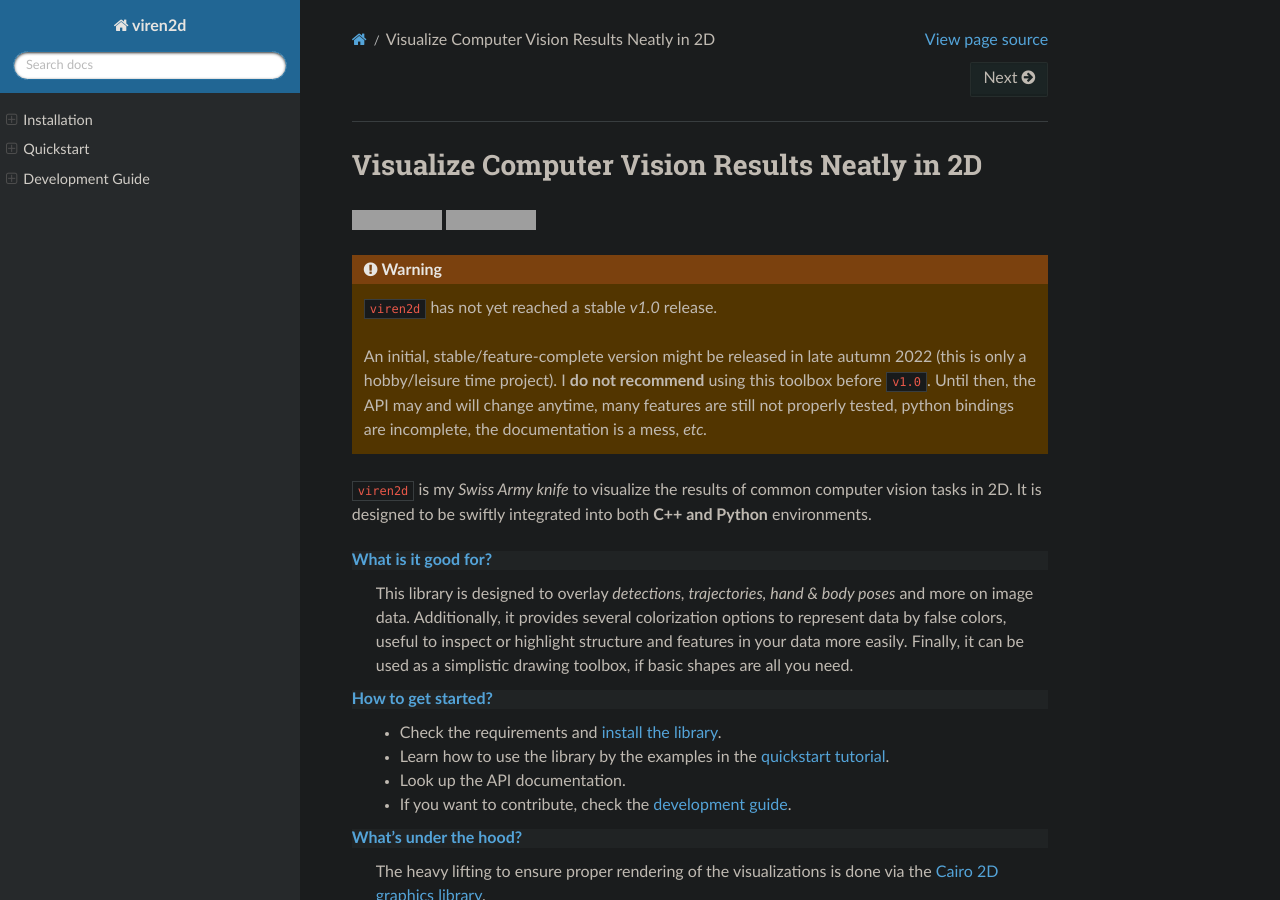
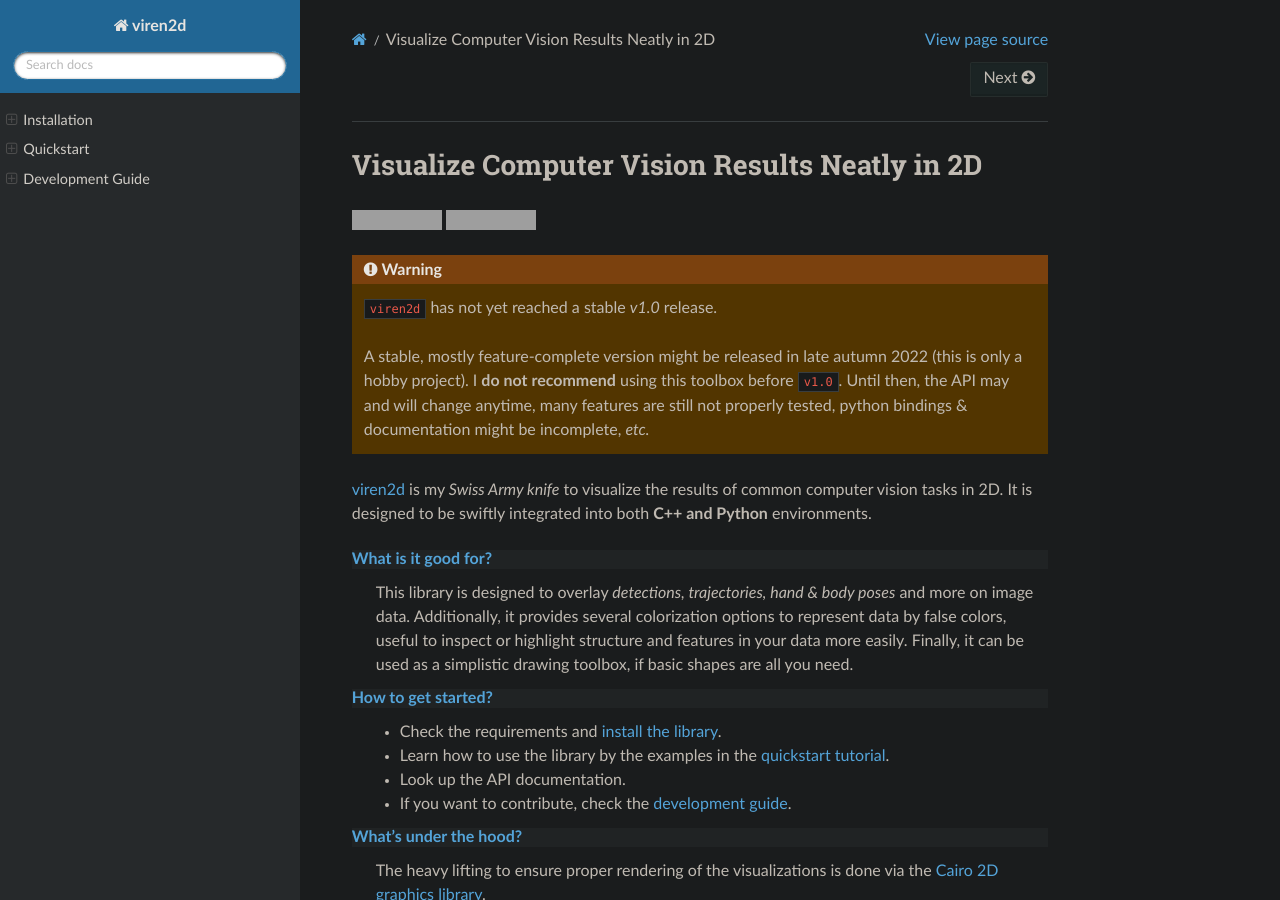
Before and after one commit to snototter/viren2d, a Sphinx documentation site: the page built from docs/source/index.rst, in a window 1280 px wide and 900 px high. Built offline with Sphinx 7.4.7 and the Read the Docs theme 2.0.0, drawn with Linux system fonts in a browser that asks for light colours; pages that are not in the unit, such as notebooks, are missing from menus; the version number could not be read and is left out; grey boxes are pictures that could not be loaded.

Commit message:
restructure documentation

```diff
--- a/docs/source/api-documentation.rst
+++ b/docs/source/api-documentation.rst
@@ -65,6 +65,10 @@
       :nosignatures:
 
       viren2d.ImageBuffer
+      viren2d.convert_gray2rgb
+      viren2d.convert_hsv2rgb
+      viren2d.convert_rgb2gray
+      viren2d.convert_rgb2hsv
       viren2d.load_image_uint8
       viren2d.save_image_uint8
 
--- a/docs/source/dev-guide.rst
+++ b/docs/source/dev-guide.rst
@@ -349,8 +349,6 @@
 
 *  Creating stereoglyphs
 
-*  Extend ImageBuffer to support the more "exotic" data types.
-
 
 Some **workflow-related extensions**, I'd fancy:
 
--- a/docs/source/index.rst
+++ b/docs/source/index.rst
@@ -12,17 +12,17 @@
 .. warning::
    ``viren2d`` has not yet reached a stable `v1.0` release.
 
-   An initial, stable/feature-complete version might be released in
-   late autumn 2022 (this is only a hobby/leisure time project).
+   A stable, mostly feature-complete version might be released in
+   late autumn 2022 (this is only a hobby project).
    I **do not recommend** using this toolbox before ``v1.0``.
    Until then, the API may and will change anytime, many features
-   are still not properly tested, python bindings are
-   incomplete, the documentation is a mess, *etc.*
+   are still not properly tested, python bindings & documentation
+   might be incomplete, *etc.*
 
 
-``viren2d`` is my *Swiss Army knife* to visualize the results of common
-computer vision tasks in 2D. It is designed to be swiftly integrated into
-both **C++ and Python** environments.
+`viren2d <https://github.com/snototter/viren2d>`__ is my *Swiss Army knife*
+to visualize the results of common computer vision tasks in 2D. It is designed
+to be swiftly integrated into both **C++ and Python** environments.
 
 
 **What is it good for?**
--- a/docs/source/tutorial/basics.rst
+++ b/docs/source/tutorial/basics.rst
@@ -15,11 +15,11 @@
 
 **What about visualizations besides drawing?**
    Besides drawing, ``viren2d`` also provides various
-   :ref:`color maps and colorization techniques<tutorial-colormaps>`
+   :ref:`color maps and colorization techniques<tutorial-colorization>`
    to inspect and represent data, such as depth measurements, topographic
    data, gradient or flow fields, *etc.*
 
-   The :class:`~viren2d.ImageBuffer` additionaly provides some basic image
+   Additionally, the :class:`~viren2d.ImageBuffer` provides some basic image
    processing functionalities, *e.g.* to :meth:`~viren2d.ImageBuffer.blend`
    images, :meth:`~viren2d.ImageBuffer.pixelate` regions, or perform
    some general color space conversions. Note, however, that these
--- a/docs/source/tutorial/colorization.rst
+++ b/docs/source/tutorial/colorization.rst
@@ -1,3 +1,5 @@
+.. _tutorial-colorization:
+
 ------------
 Colorization
 ------------
@@ -11,6 +13,7 @@
       :maxdepth: 1
 
       colorization-colormaps
-      colorization-colorize
+      colorization-scaled-colorization
+      colorization-label-colorization
       colorization-optical-flow
       colorization-relief-shading
```
Also changed, not shown: docs/source/apidoc/apidoc-colormaps.rst (+7 -4 lines), docs/source/tutorial/colorization-colorize.rst (deleted, +0 -58 lines), docs/source/tutorial/colorization-label-colorization.rst (added, +28 -0 lines), docs/source/tutorial/colorization-scaled-colorization.rst (added, +25 -0 lines).
